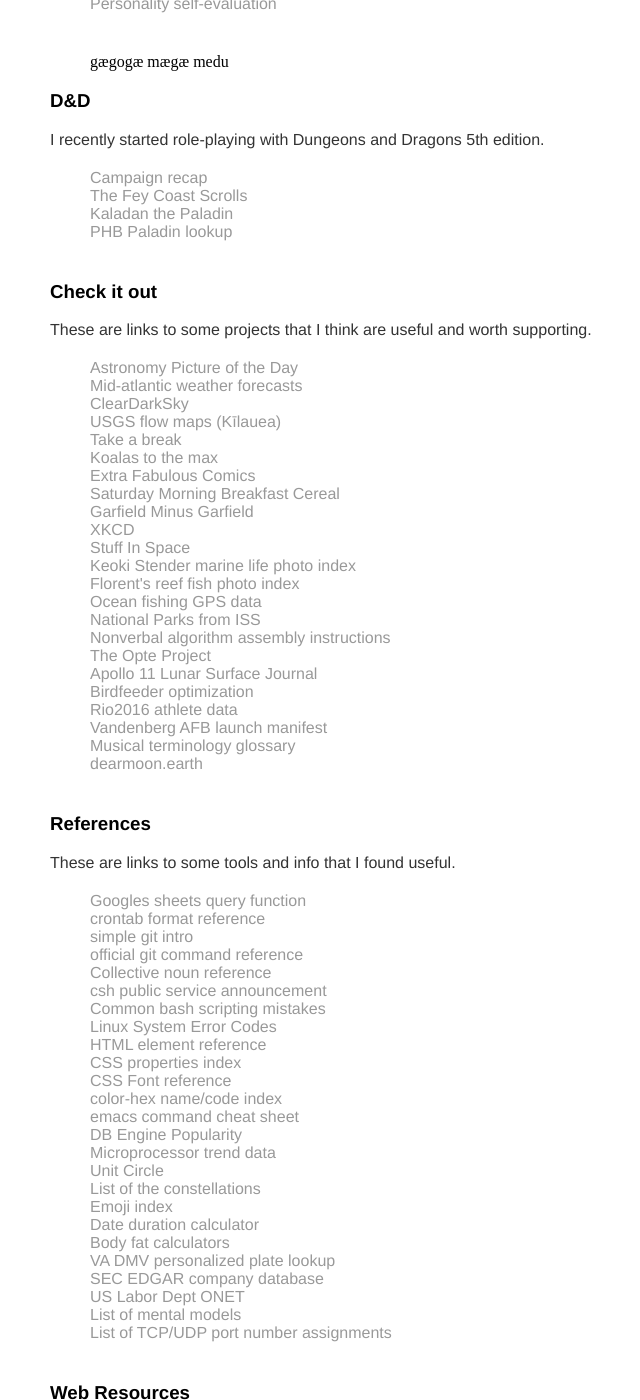
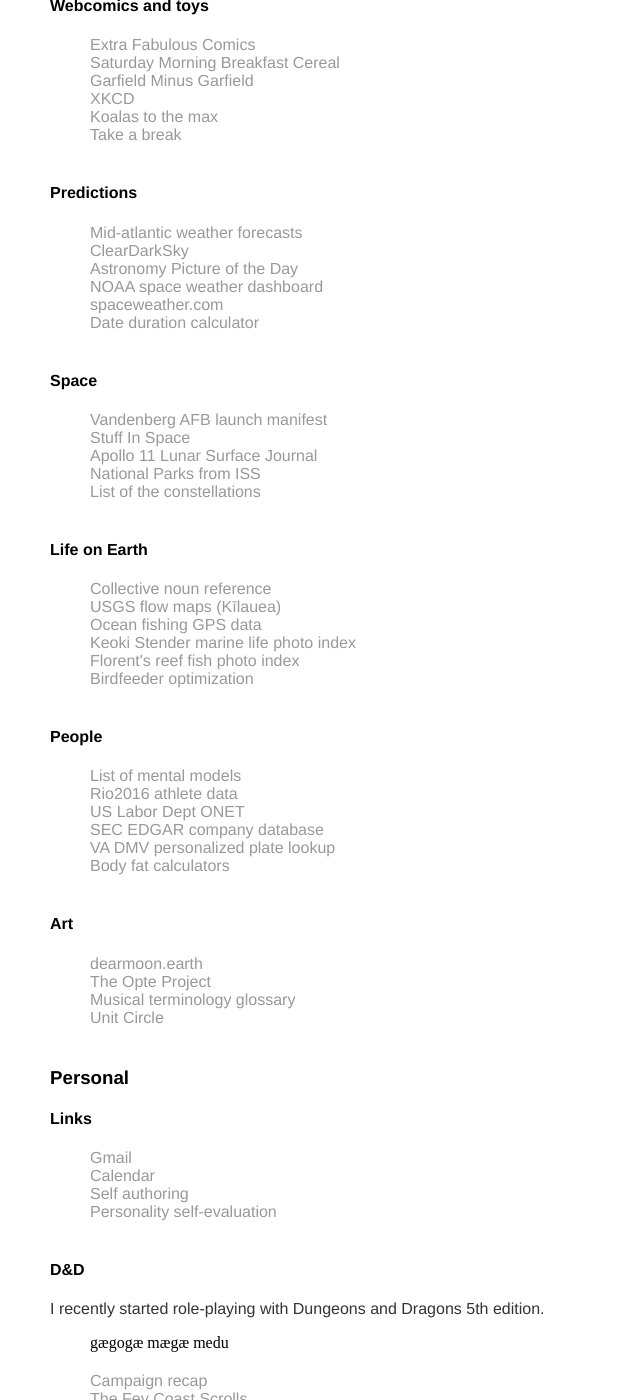
Before and after one commit to amcnicho/amcnicho.github.io, a Jekyll site: the page built from misc/index.html, in a window 1280 px wide and 1400 px high, scrolled down 354 px. Shown: the whole window, without its empty margins (142-782 px from the left). Built offline with Jekyll 4.4.1, drawn with Linux system fonts in a browser that asks for light colours; some of the changed text lies outside the part shown.

Commit message:
Update index.html

```diff
--- a/misc/index.html
+++ b/misc/index.html
@@ -5,7 +5,68 @@
     <div id="misc">
       <h2>Miscellany</h2>
 
+      <h3>Check it out</h3>
+      <p> These are links to some projects that I think are interesting, useful, and worth supporting. There is nothing on this page about computers.</p>
+
+      <h4>Webcomics and toys</h4>
+      <ul>
+        <li><a href="http://extrafabulouscomics.com/comic/194/">Extra Fabulous Comics</a></li>
+        <li><a href="https://www.smbc-comics.com/comic/2009-10-13">Saturday Morning Breakfast Cereal</a></li>
+        <li><a href="http://garfieldminusgarfield.net/post/154693536857/skills">Garfield Minus Garfield</a></li>
+        <li><a href="https://xkcd.com/681/">XKCD</a></li>
+        <li><a href="http://www.koalastothemax.com/">Koalas to the max</a></li>
+        <li><a href="http://www.donothingfor2minutes.com/">Take a break</a></li>
+      </ul>
+
+      <h4>Predictions</h4>
+      <ul>
+        <li><a href="https://graphical.weather.gov/sectors/midatlantic.php">Mid-atlantic weather forecasts</a></li>
+        <li><a href="http://www.cleardarksky.com/c/CharvilVAkey.html">ClearDarkSky</a></li>
+        <li><a href="https://apod.nasa.gov/apod/astropix.html">Astronomy Picture of the Day</a></li>
+        <li><a href="https://www.swpc.noaa.gov/communities/space-weather-enthusiasts">NOAA space weather dashboard</a></li>
+        <li><a href="http://www.spaceweather.com/">spaceweather.com</a></li>
+        <li><a href="https://www.timeanddate.com/date/durationresult.html?m1=6&d1=20&y1=1992">Date duration calculator</a></li>
+      </ul>
+
+      <h4>Space</h4>
+      <ul>
+        <li><a href="http://www.spacearchive.info/vafbsked.htm">Vandenberg AFB launch manifest</a></li>
+        <li><a href="http://stuffin.space/">Stuff In Space</a></li>
+        <li><a href="https://www.hq.nasa.gov/alsj/a11/a11.html">Apollo 11 Lunar Surface Journal</a></li>
+        <li><a href="https://www.nasa.gov/content/space-station-view-of-us-national-parks">National Parks from ISS</a></li>
+        <li><a href="https://www.iau.org/public/themes/constellations/">List of the constellations</a></li>
+      </ul>
+
+      <h4>Life on Earth</h4>
+      <ul>
+        <li><a href="https://www.latitudegroup.com/blog/collective-nouns/">Collective noun reference</a></li>
+        <li><a href="https://volcanoes.usgs.gov/volcanoes/kilauea/multimedia_maps.html">USGS flow maps (Kīlauea)</a></li>
+        <li><a href="http://globalfishingwatch.org/map/workspace/gfw-tasks-766-sharks-v1">Ocean fishing GPS data</a></li>
+        <li><a href="https://www.marinelifephotography.com/default.htm">Keoki Stender marine life photo index</a></li>
+        <li><a href="https://reefguide.org/home.html">Florent's reef fish photo index</a></li>
+        <li><a href="http://www.thewoodfather.com/reddit/seeds/index.html">Birdfeeder optimization</a></li>
+      </ul>
+
+      <h4>People</h4>
+      <ul>
+        <li><a href="https://fs.blog/mental-models/">List of mental models</a></li>
+        <li><a href="https://github.com/flother/rio2016">Rio2016 athlete data</a></li>
+        <li><a href="https://www.onetonline.org/">US Labor Dept ONET</a></li>
+        <li><a href="https://www.sec.gov/edgar/searchedgar/companysearch.html">SEC EDGAR company database</a></li>
+        <li><a href="https://www.dmv.virginia.gov/dmvnet/plate_purchase/select_plate.asp">VA DMV personalized plate lookup</a></li>
+        <li><a href="http://www.linear-software.com/online.html">Body fat calculators</a></li>
+      </ul>
+
+      <h4>Art</h4>
+      <ul>
+        <li><a href="https://dearmoon.earth">dearmoon.earth</a></li>
+        <li><a href="http://www.opte.org/">The Opte Project</a></li>
+        <li><a href="https://en.m.wikipedia.org/wiki/Glossary_of_musical_terminology">Musical terminology glossary</a></li>
+        <li><a href="https://en.wikipedia.org/wiki/Unit_circle#/media/File:Circle-trig6.svg">Unit Circle</a></li>
+      </ul>
+
       <h3>Personal</h3>
+      <h4>Links</h4>
       <ul>
         <li><a href="https://mail.google.com/mail/u/0/#inbox" target="_blank">Gmail</a></li>
         <li><a href="https://calendar.google.com/calendar/r" target="_blank">Calendar</a></li>
@@ -13,12 +74,11 @@
         <li><a href="https://www.understandmyself.com/Users/Account/LogOn" target="_blank">Personality self-evaluation</a></li>
       </ul>
 
+      <h4>D&D</h4>
+      <p> I recently started role-playing with Dungeons and Dragons 5th edition.</p>
       <blockquote cite="https://www.quora.com/What-is-the-oldest-word">
         gægogæ mægæ medu
       </blockquote>
-
-      <h3>D&D</h3>
-      <p> I recently started role-playing with Dungeons and Dragons 5th edition.</p>
       <ul>
         <li><a href="http://typicalrole.com/">Campaign recap</a></li>
         <li><a href="https://docs.google.com/document/d/1S2Qgpw3CcDTog1NQjAwpyRmf5kcUHiM3M63yEe-dwXc/edit?usp=sharing">The Fey Coast Scrolls</a></li>
@@ -26,80 +86,4 @@
         <li><a href="https://5etools.com/classes.html#paladin_phb">PHB Paladin lookup</a></li>
       </ul>
 
-      <h3>Check it out</h3>
-      <p> These are links to some projects that I think are useful and worth supporting.</p>
-      <ul>
-        <li><a href="https://apod.nasa.gov/apod/astropix.html">Astronomy Picture of the Day</a></li>
-        <li><a href="https://graphical.weather.gov/sectors/midatlantic.php">Mid-atlantic weather forecasts</a></li>
-        <li><a href="http://www.cleardarksky.com/c/CharvilVAkey.html">ClearDarkSky</a></li>
-        <li><a href="https://volcanoes.usgs.gov/volcanoes/kilauea/multimedia_maps.html">USGS flow maps (Kīlauea)</a></li>
-        <li><a href="http://www.donothingfor2minutes.com/">Take a break</a></li>
-        <li><a href="http://www.koalastothemax.com/">Koalas to the max</a></li>
-        <li><a href="http://extrafabulouscomics.com/comic/194/">Extra Fabulous Comics</a></li>
-        <li><a href="https://www.smbc-comics.com/comic/2009-10-13">Saturday Morning Breakfast Cereal</a></li>
-        <li><a href="http://garfieldminusgarfield.net/post/154693536857/skills">Garfield Minus Garfield</a></li>
-        <li><a href="https://xkcd.com/681/">XKCD</a></li>
-        <li><a href="http://stuffin.space/">Stuff In Space</a></li>
-        <li><a href="https://www.marinelifephotography.com/default.htm">Keoki Stender marine life photo index</a></li>
-        <li><a href="https://reefguide.org/home.html">Florent's reef fish photo index</a></li>
-        <li><a href="http://globalfishingwatch.org/map/workspace/gfw-tasks-766-sharks-v1">Ocean fishing GPS data</a></li>
-        <li><a href="https://www.nasa.gov/content/space-station-view-of-us-national-parks">National Parks from ISS</a></li>
-        <li><a href="https://idea-instructions.com/">Nonverbal algorithm assembly instructions</a></li>
-        <li><a href="http://www.opte.org/">The Opte Project</a></li>
-        <li><a href="https://www.hq.nasa.gov/alsj/a11/a11.html">Apollo 11 Lunar Surface Journal</a></li>
-        <li><a href="http://www.thewoodfather.com/reddit/seeds/index.html">Birdfeeder optimization</a></li>
-        <li><a href="https://github.com/flother/rio2016">Rio2016 athlete data</a></li>
-        <li><a href="http://www.spacearchive.info/vafbsked.htm">Vandenberg AFB launch manifest</a></li>
-        <li><a href="https://en.m.wikipedia.org/wiki/Glossary_of_musical_terminology">Musical terminology glossary</a></li>
-        <li><a href="https://dearmoon.earth">dearmoon.earth</a></li>
-      </ul>
-
-      <h3>References</h3>
-      <p> These are links to some tools and info that I found useful.</p>
-      <ul>
-        <li><a href="https://codingisforlosers.com/google-sheets-query-function/">Googles sheets query function</a></li>
-        <li><a href="https://crontab.guru/">crontab format reference</a></li>
-        <li><a href="http://rogerdudler.github.io/git-guide/">simple git intro</a></li>
-        <li><a href="https://git-scm.com/docs">official git command reference</a></li>
-        <li><a href="https://www.latitudegroup.com/blog/collective-nouns/">Collective noun reference</a></li>
-        <li><a href="http://www-uxsup.csx.cam.ac.uk/misc/csh.html">csh public service announcement</a></li>
-        <li><a href="http://mywiki.wooledge.org/BashPitfalls">Common bash scripting mistakes</a></li>
-        <li><a href="http://www-numi.fnal.gov/offline_software/srt_public_context/WebDocs/Errors/unix_system_errors.html">Linux System Error Codes</a></li>
-        <li><a href="https://developer.mozilla.org/en-US/docs/Web/HTML/Element">HTML element reference</a></li>
-        <li><a href="https://developer.mozilla.org/en-US/docs/Web/CSS/Reference">CSS properties index</a></li>
-        <li><a href="https://www.cssfontstack.com/">CSS Font reference</a></li>
-        <li><a href="http://www.color-hex.com/color-names.html">color-hex name/code index</a></li>
-        <li><a href="http://www.rgrjr.com/emacs/emacs_cheat.html">emacs command cheat sheet</a></li>
-        <li><a href="https://db-engines.com/en/ranking">DB Engine Popularity</a></li>
-        <li><a href="https://github.com/karlrupp/microprocessor-trend-data/blob/master/42yrs/42-years-processor-trend.pdf">Microprocessor trend data</a></li>
-        <li><a href="https://en.wikipedia.org/wiki/Unit_circle#/media/File:Circle-trig6.svg">Unit Circle</a></li>
-        <li><a href="https://www.iau.org/public/themes/constellations/">List of the constellations</a></li>
-        <li><a href="https://www.webpagefx.com/tools/emoji-cheat-sheet/">Emoji index</a></li>
-        <li><a href="https://www.timeanddate.com/date/durationresult.html?m1=6&d1=20&y1=1992">Date duration calculator</a></li>
-        <li><a href="http://www.linear-software.com/online.html">Body fat calculators</a></li>
-        <li><a href="https://www.dmv.virginia.gov/dmvnet/plate_purchase/select_plate.asp">VA DMV personalized plate lookup</a></li>
-        <li><a href="https://www.sec.gov/edgar/searchedgar/companysearch.html">SEC EDGAR company database</a></li>
-        <li><a href="https://www.onetonline.org/">US Labor Dept ONET</a></li>
-        <li><a href="https://fs.blog/mental-models/">List of mental models</a></li>
-        <li><a href="https://en.wikipedia.org/wiki/List_of_TCP_and_UDP_port_numbers">List of TCP/UDP port number assignments</a></li>
-      </ul>
-
-      <h3>Web Resources</h3>
-      <p> These are links to some tools that I found could be useful for web development.</p>
-      <ul>
-        <li><a href="https://www.freeimages.com/">free images</a></li>
-        <li><a href="https://www.stockio.com/">stockio</a></li>
-        <li><a href="https://www.flaticon.com/">flaticon</a></li>
-        <li><a href="https://www.iconfinder.com/">iconfinder</a></li>
-        <li><a href="https://www.thenounproject.com/">the noun project</a></li>
-        <li><a href="https://loading.io/">loading.io</a></li>
-        <li><a href="https://wearekiss.com/spritepad">spritepad</a></li>
-        <li><a href="https://www.toptal.com/designers/subtlepatterns/">subtle patterns</a></li>
-        <li><a href="https://placeholder.com">placeholder</a></li>
-        <li><a href="https://github.com/heyalexej/awesome-images">free images (github aggregation)</a></li>
-        <li><a href="https://www.dafont.com/">dafont</a></li>
-        <li><a href="https://www.fontawesome.com/">fontawesome</a></li>
-        <li><a href="https://fonts.google.com/">Google fonts</a></li>
-      </ul>
-
     </div>
```
